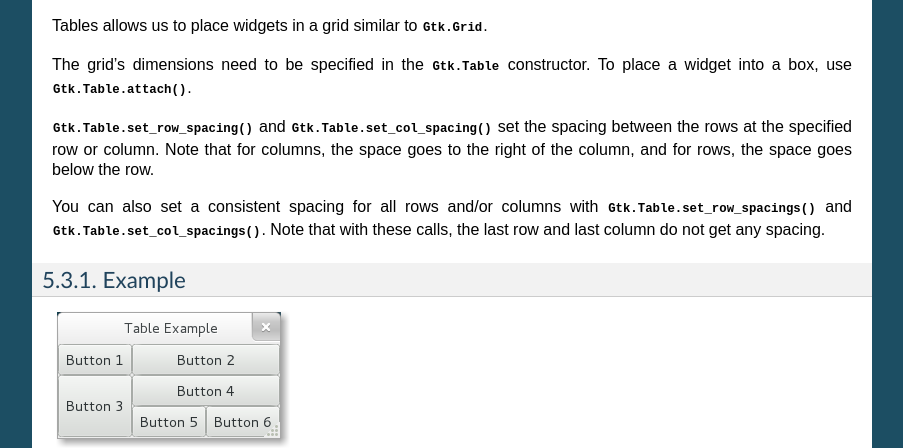
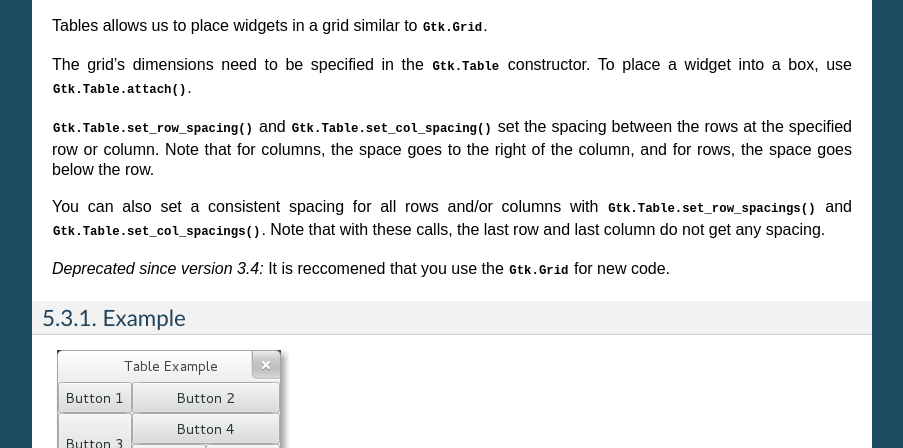
Before and after one commit to sebp/PyGObject-Tutorial, a Sphinx documentation site: the page built from source/layout.txt, in a window 1280 px wide and 900 px high, scrolled down 1789 px, cut to the strip 0-448 px from the top of the window. Shown: the whole strip, without its empty margins (198-1101 px from the left). Built offline with Sphinx 7.4.7, drawn with Linux system fonts in a browser that asks for light colours.

Commit message:
Add note about Gtk.Table deprecation

```diff
--- a/source/layout.txt
+++ b/source/layout.txt
@@ -98,6 +98,9 @@ of the column, and for rows, the space goes below the row.
 You can also set a consistent spacing for all rows and/or columns with
 :meth:`Gtk.Table.set_row_spacings` and :meth:`Gtk.Table.set_col_spacings`.
 Note that with these calls, the last row and last column do not get any spacing.
+
+.. deprecated:: 3.4
+   It is reccomened that you use the :class:`Gtk.Grid` for new code.
 
 Example
 ^^^^^^^
```
